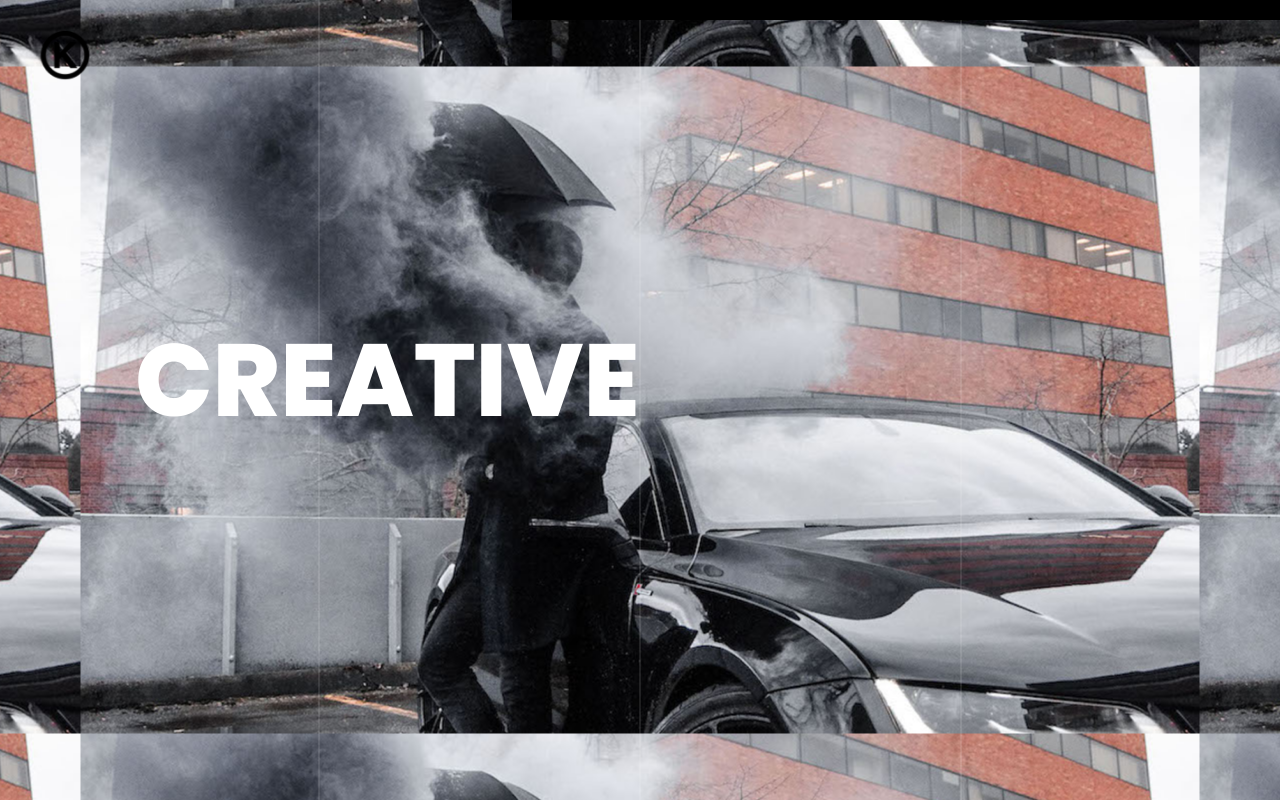
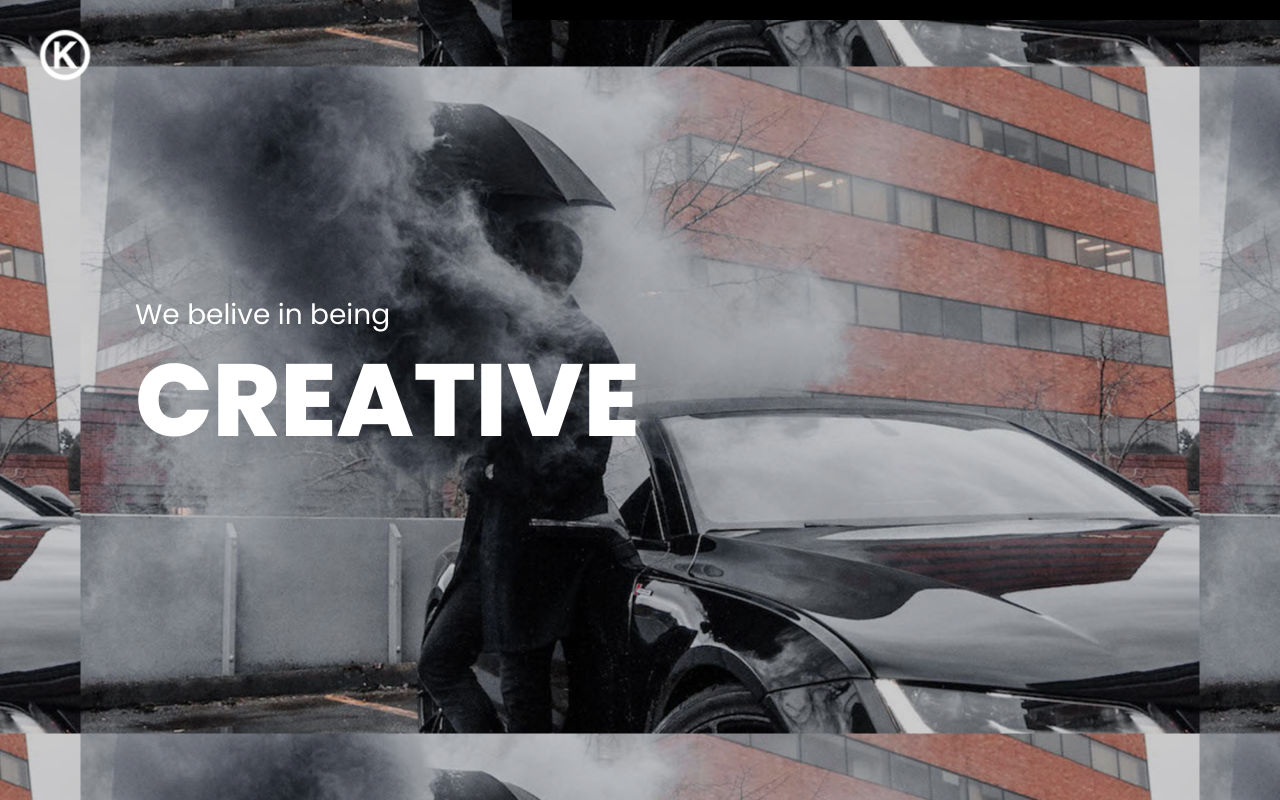
Before and after one commit to redroostertech/KeshiCompany, a PHP site: page /index.html in a window 1280 px wide. Run offline with PHP 8.4, Linux system fonts and the light colour scheme.

Commit message:
Updating more stuff.

```diff
--- a/css/style.css
+++ b/css/style.css
@@ -1075,8 +1075,18 @@ a {
   position: absolute;
   left: 0;
   top: 0;
-  background: url(../images/hero-lines-bg.png) center;
-  opacity: 0.2;
+  /* background: linear-gradient(0deg,rgba(0,0,0,1.0),rgba(0,0,0,1.0)); */
+  opacity: 0.9;
+}
+
+.overlay {
+  position: fixed;
+  top: 0;
+  left: 0;
+  height: 100%;
+  width: 100%;
+  z-index: 10;
+  background-color: rgba(0,0,0,0.5);
 }
 
 main {
--- a/index.html
+++ b/index.html
@@ -55,7 +55,7 @@
   </div>
   <!-- end preloader -->
   <nav class="navbar">
-    <div class="logo"> <a href="index.html"><img src="images/logo.png" alt="Image"></a> </div>
+    <div class="logo"> <a href="index.html"><img src="images/logo-wh.png" alt="Image"></a> </div>
     <!-- end logo -->
     <div class="sandwich-nav">
       <div class="" id="sandwich-btn"> <span></span> <span></span> </div>
@@ -68,8 +68,9 @@
     <div class="swiper-container">
       <div class="swiper-wrapper">
         <div class="swiper-slide">
-          <div class="slide-inner bg-image" data-background="images/slide01.jpg">
+          <div class="slide-inner bg-image overlay" data-background="images/slide01.jpg" data-overlay="1.0">
             <div class="container">
+              <h3 style="color: white;" style="color: white;" data-swiper-parallax="-200">We <span>belive</span> in being</h3>
               <h2 data-swiper-parallax="-300">Creative</h2>
             </div>
             <!-- end container -->
@@ -80,6 +81,7 @@
         <div class="swiper-slide">
           <div class="slide-inner bg-image" data-background="images/slide08.jpg">
             <div class="container">
+              <h3 style="color: white;" data-swiper-parallax="-200">We <span>strive</span> to remain</h3>
               <h2 data-swiper-parallax="-300">Collaborative</h2>
             </div>
             <!-- end container -->
@@ -90,6 +92,7 @@
         <div class="swiper-slide">
           <div class="slide-inner bg-image" data-background="images/slide06.jpg">
             <div class="container">
+              <h3 style="color: white;" data-swiper-parallax="-200">We <span>pride</span> ourselves in being</h3>
               <h2 data-swiper-parallax="-300">Strategic</h2>
             </div>
             <!-- end container -->
@@ -100,6 +103,7 @@
         <div class="swiper-slide">
           <div class="slide-inner bg-image" data-background="images/slide07.jpg">
             <div class="container">
+              <h3 style="color: white;" data-swiper-parallax="-200">We <span>dare</span> to be</h3>
               <h2 data-swiper-parallax="-300">Transformative</h2>
             </div>
             <!-- end container -->
@@ -110,6 +114,7 @@
         <div class="swiper-slide">
           <div class="slide-inner bg-image" data-background="images/slide09.jpg">
             <div class="container">
+              <h3 style="color: white;" data-swiper-parallax="-200">Our <span>promise</span> is to be</h3>
               <h2 data-swiper-parallax="-300">Effective</h2>
             </div>
             <!-- end container -->
```
Also changed, not shown: images/slide01.jpg, images/slide02.jpg (deleted), images/slide03.jpg (deleted), images/slide06.jpg, images/slide07.jpg, images/slide08.jpg, images/slide09.jpg, images/team01.jpg (deleted), images/team02.jpg (deleted), images/team03.jpg (deleted), images/team04.jpg (deleted), images/team05.jpg (deleted).
